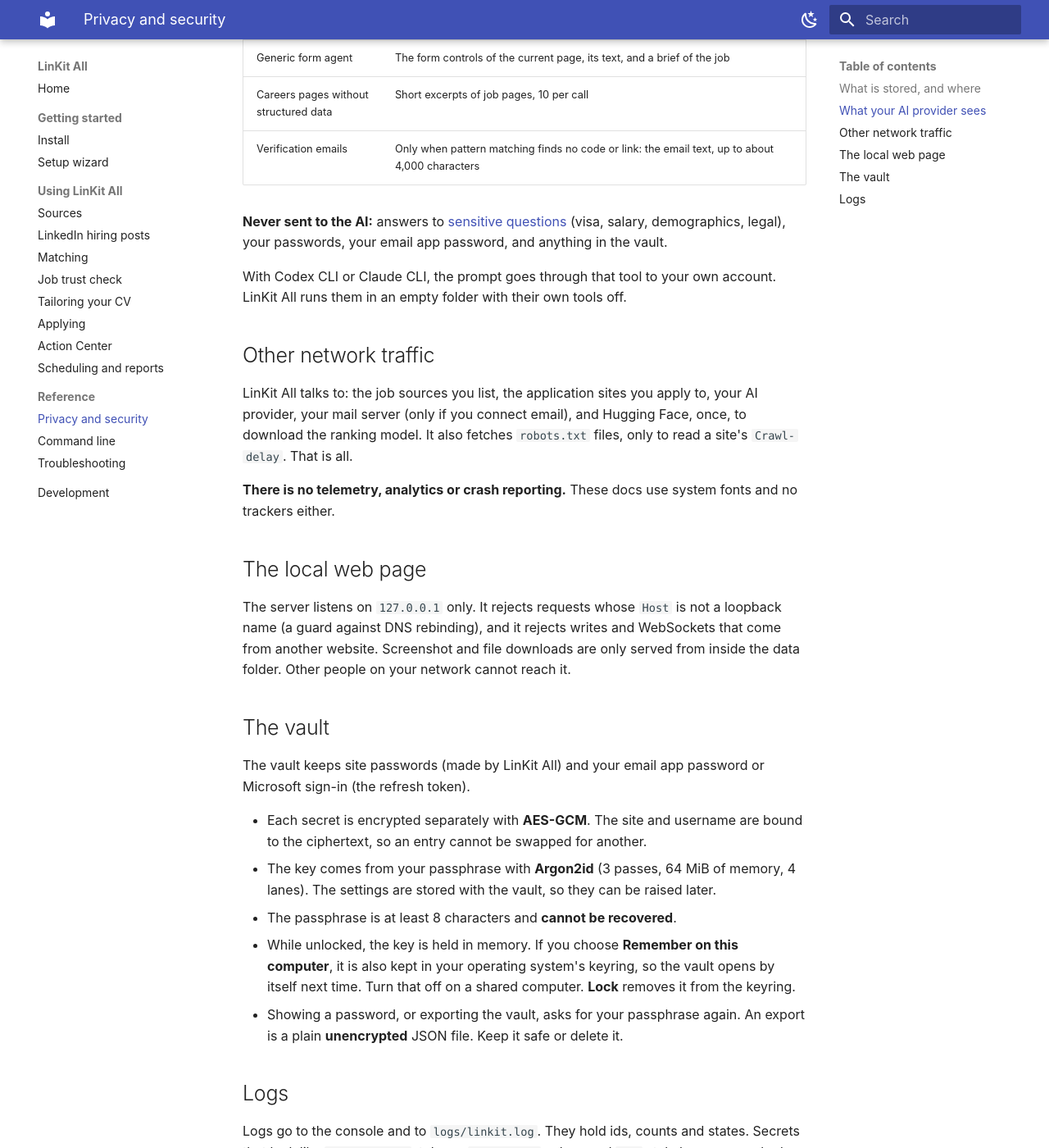
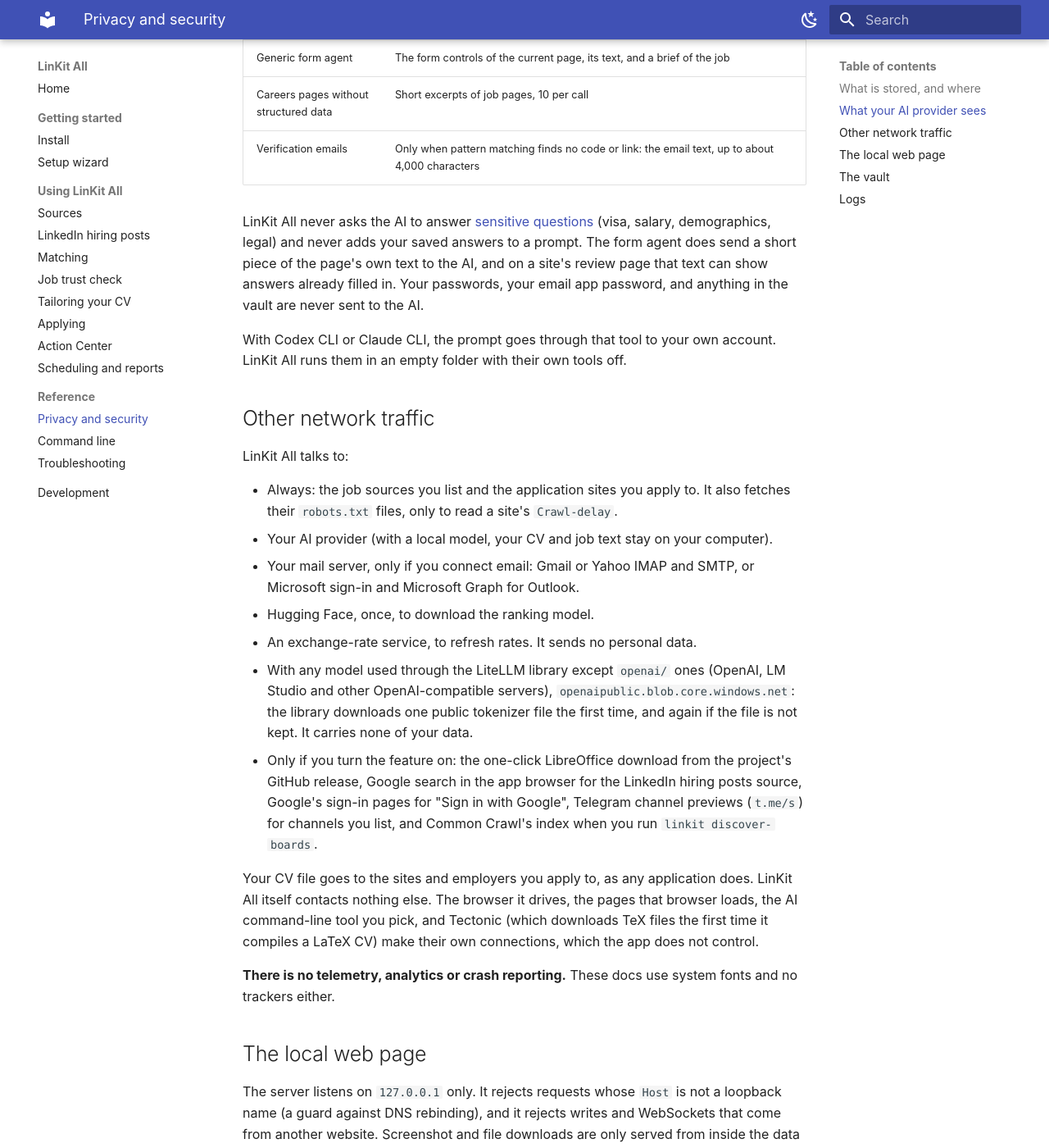
Before and after one commit to silentco2/LinKit-All, an MkDocs documentation site: the page built from docs/privacy.md, in a window 1280 px wide and 1400 px high, scrolled down 1486 px. Shown: the whole window at 82% size. Built offline with MkDocs 1.6.1 and Material for MkDocs 9.7.7, drawn with Linux system fonts in a browser that asks for light colours; some of the changed text lies outside the part shown.

Commit message:
Rewrite the README for launch and make the privacy page complete
The README now covers what the app does, quick start, benchmark and
scorecard numbers, limits and privacy. The privacy page lists every
connection the app makes, including the opt-in ones, and says plainly
what it does not control.

Co-Authored-By: Claude Fable 5.2 <noreply@anthropic.com>

```diff
--- a/docs/privacy.md
+++ b/docs/privacy.md
@@ -29,8 +29,8 @@ treat the folder as private. To remove everything, close the app and delete it.
 
 ## What your AI provider sees
 
-Only the provider you picked ever receives your text. With a local model, nothing leaves your
-computer. These are the cases:
+Only the provider you picked ever receives your text. With a local model, that text stays on
+your computer. These are the cases:
 
 | Task | What is sent |
 |---|---|
@@ -41,18 +41,40 @@ computer. These are the cases:
 | Careers pages without structured data | Short excerpts of job pages, 10 per call |
 | Verification emails | Only when pattern matching finds no code or link: the email text, up to about 4,000 characters |
 
-**Never sent to the AI:** answers to [sensitive questions](action-center.md#sensitive-questions)
-(visa, salary, demographics, legal), your passwords, your email app password, and anything in
-the vault.
+LinKit All never asks the AI to answer [sensitive questions](action-center.md#sensitive-questions)
+(visa, salary, demographics, legal) and never adds your saved answers to a prompt. The form
+agent does send a short piece of the page's own text to the AI, and on a site's review page that
+text can show answers already filled in. Your
+passwords, your email app password, and anything in the vault are never sent to the AI.
 
 With Codex CLI or Claude CLI, the prompt goes through that tool to your own account. LinKit All
 runs them in an empty folder with their own tools off.
 
 ## Other network traffic
 
-LinKit All talks to: the job sources you list, the application sites you apply to, your AI
-provider, your mail server (only if you connect email), and Hugging Face, once, to
-download the ranking model. It also fetches `robots.txt` files, only to read a site's `Crawl-delay`. That is all.
+LinKit All talks to:
+
+- Always: the job sources you list and the application sites you apply to. It also fetches
+  their `robots.txt` files, only to read a site's `Crawl-delay`.
+- Your AI provider (with a local model, your CV and job text stay on your computer).
+- Your mail server, only if you connect email: Gmail or Yahoo IMAP and SMTP, or Microsoft
+  sign-in and Microsoft Graph for Outlook.
+- Hugging Face, once, to download the ranking model.
+- An exchange-rate service, to refresh rates. It sends no personal data.
+- With any model used through the LiteLLM library except `openai/` ones (OpenAI, LM Studio and
+  other OpenAI-compatible servers), `openaipublic.blob.core.windows.net`: the library downloads
+  one public tokenizer file the first time, and again if the file is not kept. It carries none
+  of your data.
+- Only if you turn the feature on: the one-click LibreOffice download from the project's GitHub
+  release, Google search in the app browser for the LinkedIn hiring posts source, Google's
+  sign-in pages for "Sign in with Google", Telegram
+  channel previews (`t.me/s`) for channels you list, and Common Crawl's index when you run
+  `linkit discover-boards`.
+
+Your CV file goes to the sites and employers you apply to, as any application does. LinKit All
+itself contacts nothing else. The browser it drives, the pages that browser loads, the AI
+command-line tool you pick, and Tectonic (which downloads TeX files the first time it compiles
+a LaTeX CV) make their own connections, which the app does not control.
 
 **There is no telemetry, analytics or crash reporting.** These docs use system fonts and no
 trackers either.
```
Also changed, not shown: README.md (+75 -19 lines).
